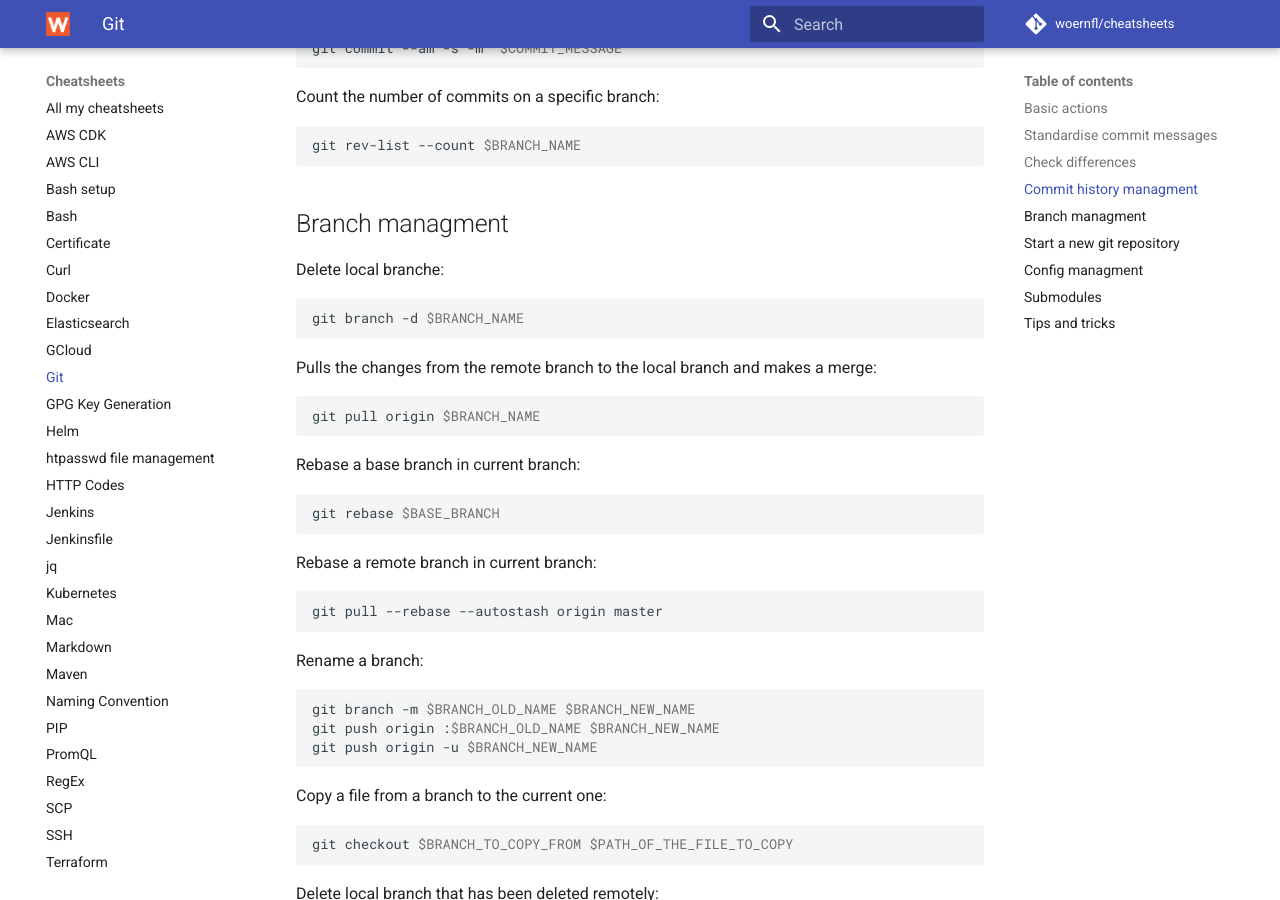
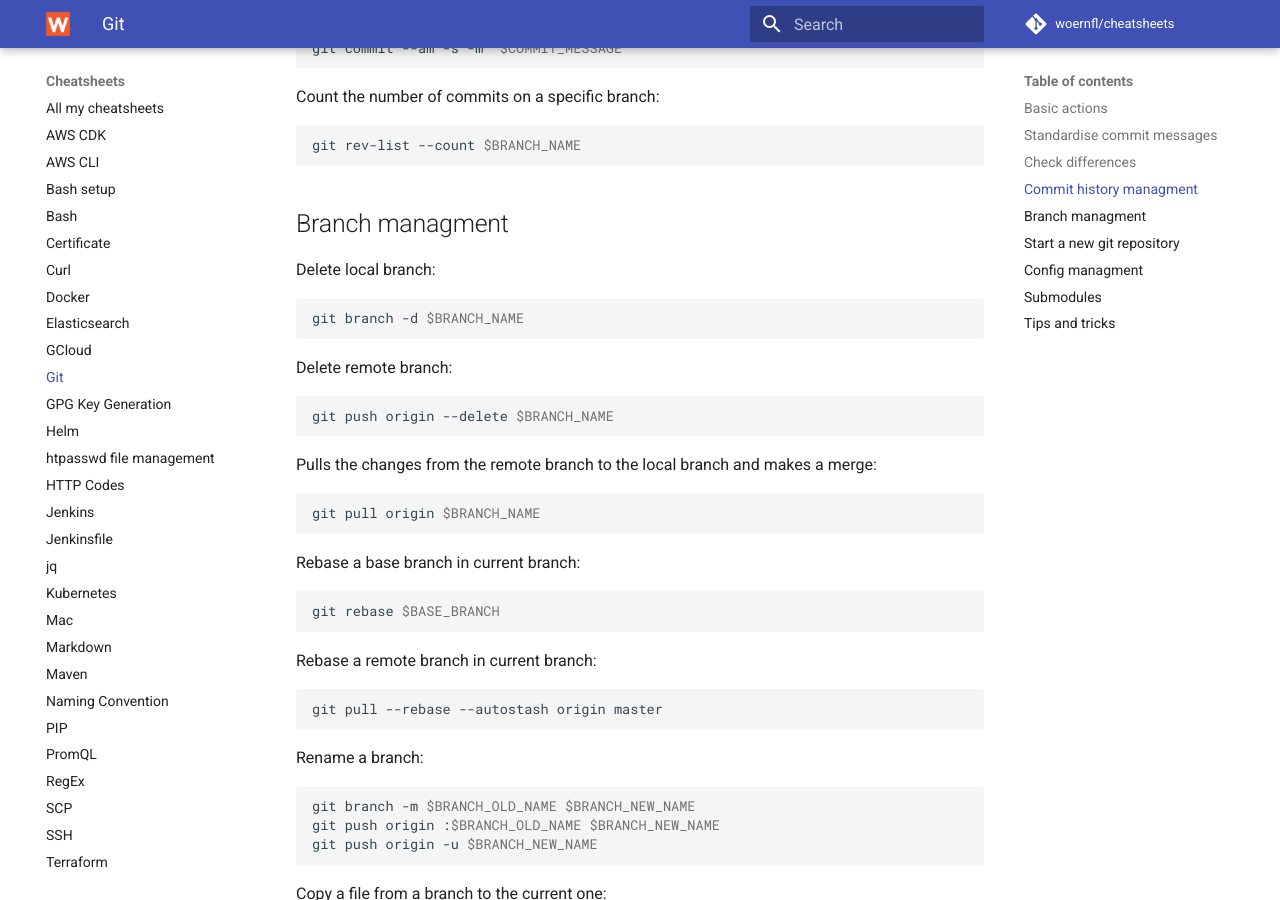
Before and after one commit to woernfl/cheatsheets, an MkDocs documentation site: the page built from docs/git.md, in a window 1280 px wide and 900 px high, scrolled down 2823 px. Built offline with MkDocs 1.6.1 and Material for MkDocs 9.7.7, drawn with Linux system fonts in a browser that asks for light colours; comment, search, counter and statistics services are not loaded.

Commit message:
adding git: delete remote branch (#95)
Co-authored-by: pulverst <stephan.pulver@novartis.com>

````diff
--- a/docs/git.md
+++ b/docs/git.md
@@ -164,10 +164,16 @@ git rev-list --count $BRANCH_NAME
 
 ## Branch managment
 
-Delete local branche:
+Delete local branch:
 
 ```bash
 git branch -d $BRANCH_NAME
+```
+
+Delete remote branch:
+
+```bash
+git push origin --delete $BRANCH_NAME
 ```
 
 Pulls the changes from the remote branch to the local branch and makes a merge:
````
